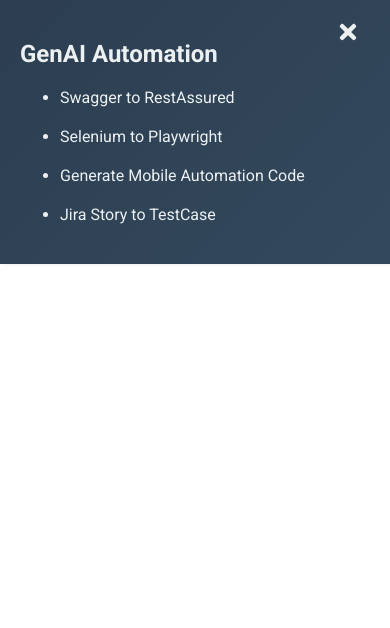
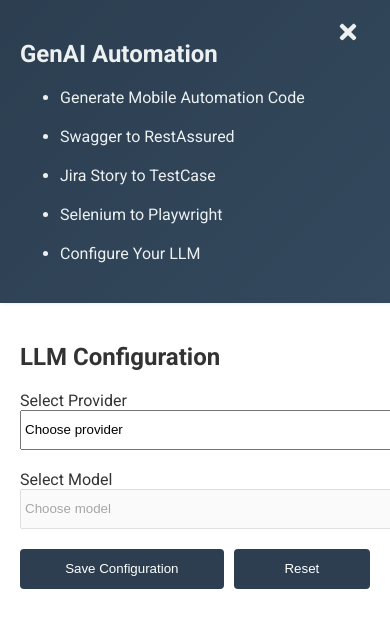
Before and after one commit to Anirudho747/AI-FE, a React (Create React App) app: page /ConfigurationTab in a window 390 px wide. Shown: the top 628 px of the page. Built offline with nearby package versions, Linux system fonts and the light colour scheme.

Commit message:
Configuration tab added for Mobiles

```diff
--- a/src/App.js
+++ b/src/App.js
@@ -3,9 +3,10 @@
 import Sidebar from './components/Sidebar';
 import SwaggerToRestAssuredPage from './components/SwaggerToRestAssuredPage';
 import SeleniumToPlaywrightPage from './components/SeleniumToPlaywrightPage';
-import ConfigPage from './components/ConfigPage';
+import ConfigurationTab from './components/ConfigurationTab';
 import DomToCode7 from "./components/MobileDomToAppiumCode7";
 import GenerateTestFromDesign from "./components/GenerateTestFromDesign";
+import MobileDomToAppiumCode7 from "./components/MobileDomToAppiumCode7";
 
 function App() {
   return (
@@ -15,9 +16,10 @@
         <div className="main-content">
           <Routes>
             <Route path="/generate" element={<SwaggerToRestAssuredPage />} />
+            <Route path="/dom-to-appiumcode" element={<MobileDomToAppiumCode7 />} />
+            <Route path="/description-to-testcase" element={<GenerateTestFromDesign />} />
             <Route path="/selenium-to-playwright" element={<SeleniumToPlaywrightPage />} />
-            <Route path="/dom-to-appiumcode" element={<DomToCode7 />} />
-            <Route path="/description-to-testcase" element={<GenerateTestFromDesign />} />
+            <Route path="/ConfigurationTab" element={<ConfigurationTab />} />
             {/* Default route */}
             <Route path="/" element={<SwaggerToRestAssuredPage />} />
           </Routes>
--- a/src/components/ConfigPage.js
+++ /dev/null
@@ -1,12 +0,0 @@
-import React from 'react';
-
-function ConfigPage() {
-  return (
-    <div style={{ padding: '20px' }}>
-      <h2>Configuration</h2>
-      <p>Place your configuration settings here in the future.</p>
-    </div>
-  );
-}
-
-export default ConfigPage;
--- /dev/null
+++ b/src/components/ConfigurationTab.js
@@ -0,0 +1,138 @@
+// ConfigurationTab.js
+import React, { useState, useEffect } from 'react';
+
+const providerModelMap = {
+    openai: ['gpt-3.5-turbo', 'gpt-4', 'gpt-4-turbo'],
+    groq: ['mixtral-8x7b', 'llama3-70b', 'gemma-7b'],
+    gemini: ['gemini-pro', 'gemini-pro-vision'],
+    claude: ['claude-3-opus', 'claude-3-sonnet'],
+};
+
+const providerConfig = {
+    openai: {
+        apiUrl: 'https://api.openai.com/v1/chat/completions'
+    },
+    groq: {
+        apiUrl: 'https://api.groq.com/openai/v1/chat/completions'
+    },
+    gemini: {
+        apiUrl: 'https://generativelanguage.googleapis.com/v1beta/models'
+    },
+    claude: {
+        apiUrl: 'https://api.anthropic.com/v1/messages'
+    },
+};
+
+function ConfigurationTab({ onSave }) {
+    const [provider, setProvider] = useState('');
+    const [model, setModel] = useState('');
+    const [apiKey, setApiKey] = useState('');
+    const [isSaved, setIsSaved] = useState(false);
+
+    // Load saved config on mount
+    useEffect(() => {
+        const savedConfig = localStorage.getItem('llmConfig');
+        if (savedConfig) {
+            const { provider, model, apiKey } = JSON.parse(savedConfig);
+            setProvider(provider);
+            setModel(model);
+            setApiKey(apiKey);
+            setIsSaved(true);
+        }
+    }, []);
+
+    useEffect(() => {
+        setModel('');
+        setApiKey('');
+    }, [provider]);
+
+    const handleSave = () => {
+        if (!provider || !model || !apiKey) {
+            alert('Please select provider, model, and enter API key.');
+            return;
+        }
+        const config = {
+            provider,
+            model,
+            apiKey
+        };
+        localStorage.setItem('llmConfig', JSON.stringify(config));
+        setIsSaved(true);
+        if (onSave) onSave(config);
+        alert('✅ Configuration saved successfully!');
+    };
+
+    const handleReset = () => {
+        localStorage.removeItem('llmConfig');
+        setProvider('');
+        setModel('');
+        setApiKey('');
+        setIsSaved(false);
+        alert('🔄 Configuration reset.');
+    };
+
+    return (
+        <div className="container" style={{maxWidth: '600px'}}>
+            <h2>LLM Configuration</h2>
+
+            {isSaved && (
+                <div style={{color: 'green', marginBottom: '10px'}}>
+                    ✅ A configuration is already saved.
+                </div>
+            )}
+
+            <div style={{marginBottom: '20px'}}>
+                <label>Select Provider</label>
+                <select
+                    style={{width: '120%', height: '40px'}}
+                    value={provider}
+                    onChange={(e) => setProvider(e.target.value)}
+                >
+                    <option value="" disabled>Choose provider</option>
+                    {Object.keys(providerModelMap).map(p => (
+                        <option key={p} value={p}>{p.charAt(0).toUpperCase() + p.slice(1)}</option>
+                    ))}
+                </select>
+            </div>
+
+            <div style={{marginBottom: '20px'}}>
+                <label>Select Model</label>
+                <select
+                    style={{width: '120%', height: '40px'}}
+                    value={model}
+                    onChange={(e) => setModel(e.target.value)}
+                    disabled={!provider}
+                >
+                    <option value="" disabled>Choose model</option>
+                    {providerModelMap[provider]?.map((m) => (
+                        <option key={m} value={m}>{m}</option>
+                    ))}
+                </select>
+            </div>
+
+            {provider && (
+                <div style={{marginBottom: '20px'}}>
+                    <label>{provider.charAt(0).toUpperCase() + provider.slice(1)} API Key</label>
+                    <input
+                        type="password"
+                        value={apiKey}
+                        onChange={(e) => setApiKey(e.target.value)}
+                        placeholder={`Enter your ${provider} API key`}
+                        style={{width: '120%', height: '30px'}}
+                    />
+                </div>
+            )}
+
+            <div style={{display: 'flex', gap: '10px'}}>
+                <button style={{width: '60%', height: '40px'}} onClick={handleSave}>
+                    Save Configuration
+                </button>
+                <button style={{width: '40%', height: '40px'}} onClick={handleReset}>
+                    Reset
+                </button>
+            </div>
+        </div>
+    );
+}
+
+export default ConfigurationTab;
--- a/src/components/MobileDomToAppiumCode7.js
+++ b/src/components/MobileDomToAppiumCode7.js
@@ -1,4 +1,12 @@
-import React, { useState } from "react";
+// GeneratePOM.js
+import React, { useState, useEffect } from "react";
+
+const providerApiMap = {
+    openai: "https://api.openai.com/v1/chat/completions",
+    groq: "https://api.groq.com/openai/v1/chat/completions",
+    gemini: "https://generativelanguage.googleapis.com/v1beta/models",
+    claude: "https://api.anthropic.com/v1/messages",
+};
 
 const GeneratePOM = () => {
     const [xmlInput, setXmlInput] = useState("");
@@ -9,11 +17,34 @@
     const [loading, setLoading] = useState(false);
     const [errorMessage, setErrorMessage] = useState("");
 
+    const [llmApiKey, setLlmApiKey] = useState("");
+    const [llmModel, setLlmModel] = useState("");
+    const [llmApiUrl, setLlmApiUrl] = useState("");
+    const [llmProvider, setLlmProvider] = useState("");
+
+    // On mount, load LLM config
+    useEffect(() => {
+        const savedConfig = localStorage.getItem("llmConfig");
+        if (savedConfig) {
+            const { apiKey, model, provider } = JSON.parse(savedConfig);
+            const apiUrl = providerApiMap[provider];
+            setLlmApiKey(apiKey);
+            setLlmModel(model);
+            setLlmApiUrl(apiUrl);
+            setLlmProvider(provider);
+        }
+    }, []);
+
     const generatePOMAndDownload = async () => {
         if (!xmlInput.trim()) {
             setErrorMessage("Please paste your Appium XML content.");
             return;
         }
+        if (!llmApiUrl || !llmApiKey || !llmModel) {
+            setErrorMessage("Please configure your LLM provider and API key first.");
+            return;
+        }
+
         setLoading(true);
         setErrorMessage("");
 
@@ -27,6 +58,9 @@
                     className,
                     packageName,
                     baseClassName,
+                    llmApiKey,
+                    llmModel,
+                    llmApiUrl,
                 }),
             });
 
@@ -84,7 +118,6 @@
             </div>
 
             <div style={{ marginBottom: '20px' }}>
-                <>
                 <label style={{ padding: '9px'}}>Base Class Name (optional):</label>
                 <input
                     type="text"
@@ -93,21 +126,20 @@
                     style={{ width: '230px', height: '20px' }}
                     placeholder="MobileBase"
                 />
-                </>
             </div>
 
-            <div style={{display: 'flex', alignItems: 'center',marginBottom: '40px'}}>
+            <div style={{ display: 'flex', alignItems: 'center', marginBottom: '40px' }}>
                 <label style={{ padding: '8px'}}>Paste Appium XML Content:</label>
                 <textarea
                     value={xmlInput}
                     onChange={(e) => setXmlInput(e.target.value)}
                     placeholder="Paste Appium Inspector XML here..."
                     rows={15}
-                    style={{width: '415px', height: '200px'}}
+                    style={{ width: '415px', height: '200px' }}
                 />
             </div>
 
-            <div >
+            <div>
                 <button style={{ width: '650px', height: '40px' }} onClick={generatePOMAndDownload} disabled={loading}>
                     {loading ? "Generating..." : "Generate & Download POM"}
                 </button>
--- a/src/components/Sidebar.js
+++ b/src/components/Sidebar.js
@@ -15,8 +15,18 @@
           <h2>GenAI Automation</h2>
             <ul>
                 <li className="sidebar-item">
+                    <Link to="/dom-to-appiumcode" className="sidebar-link">
+                        Generate Mobile Automation Code
+                    </Link>
+                </li>
+                <li className="sidebar-item">
                     <Link to="/generate" className="sidebar-link">
                         Swagger to RestAssured
+                    </Link>
+                </li>
+                <li className="sidebar-item">
+                    <Link to="/description-to-testcase" className="sidebar-link">
+                        Jira Story to TestCase
                     </Link>
                 </li>
                 <li className="sidebar-item">
@@ -25,13 +35,8 @@
                     </Link>
                 </li>
                 <li className="sidebar-item">
-                    <Link to="/dom-to-appiumcode" className="sidebar-link">
-                        Generate Mobile Automation Code
-                    </Link>
-                </li>
-                <li className="sidebar-item">
-                    <Link to="/description-to-testcase" className="sidebar-link">
-                        Jira Story to TestCase
+                    <Link to="/ConfigurationTab" className="sidebar-link">
+                        Configure Your LLM
                     </Link>
                 </li>
             </ul>
```
Lines whose indentation alone changed are shown as unchanged.
